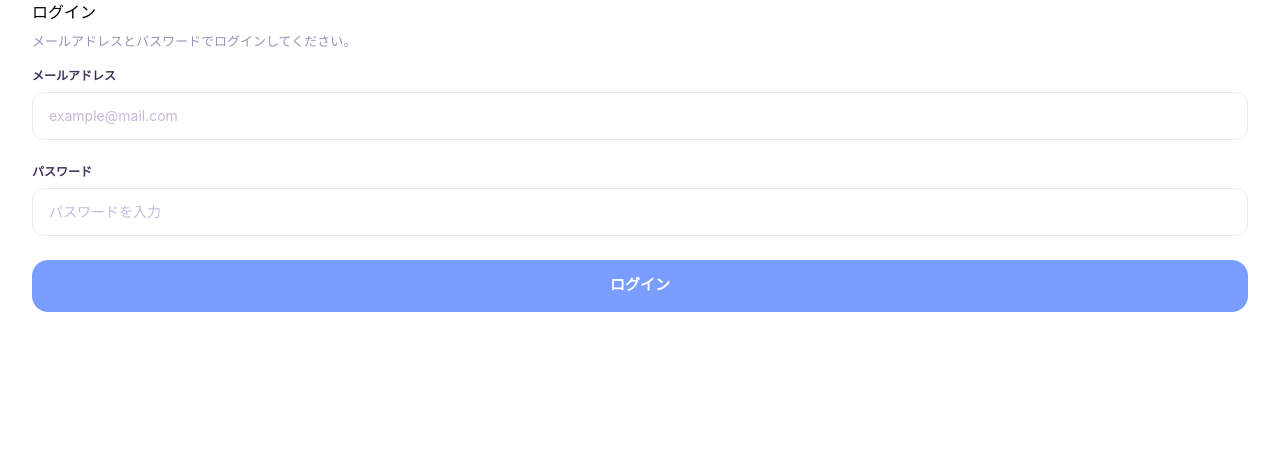
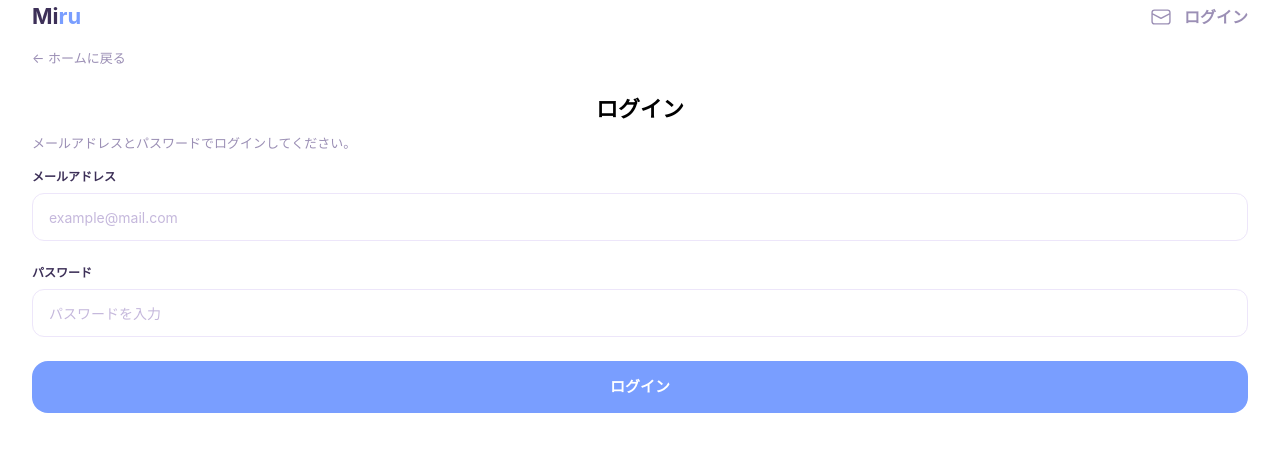
Before and after one commit to risa-h1108/Miru, a React (Vite) app: page /login in a window 1280 px wide. Shown: the top 452 px of the page. Built offline with nearby package versions, Linux system fonts and the light colour scheme; no server answers.

Commit message:
feat: Loginのヘッダーを共通Headerに置き換え、ログイン見出しのスタイルを調整

```diff
--- a/src/auth/Login.tsx
+++ b/src/auth/Login.tsx
@@ -3,6 +3,7 @@ import type { AuthFormValues } from "../types";
 import { useNavigate } from "react-router-dom";
 import { supabase } from "../lib/supabase";
 import Button from "../components/Button";
+import Header from "../components/Header";
 
 export default function Login() {
   //処理のあとで移動するので、Link ではなくuseNavigateを使用
@@ -38,7 +39,8 @@ export default function Login() {
 
   return (
     <div className="px-8">
-      <h1 className="mb-2">ログイン</h1>
+      <Header />
+      <h1 className="mb-2 text-center text-[22px] font-semibold">ログイン</h1>
       <p className="mb-4 text-[13px] text-[#9B8FB5]">
         メールアドレスとパスワードでログインしてください。
       </p>
```
